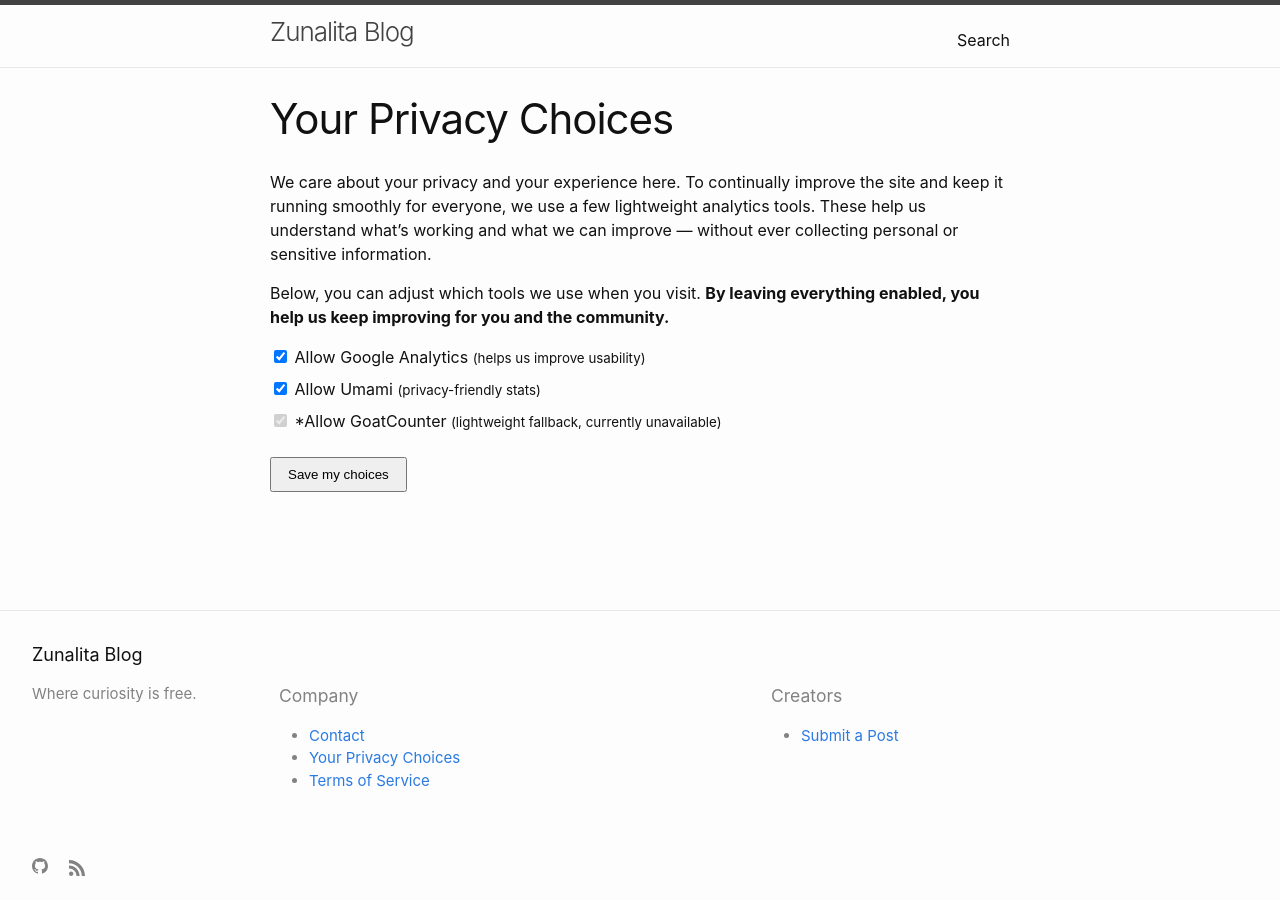
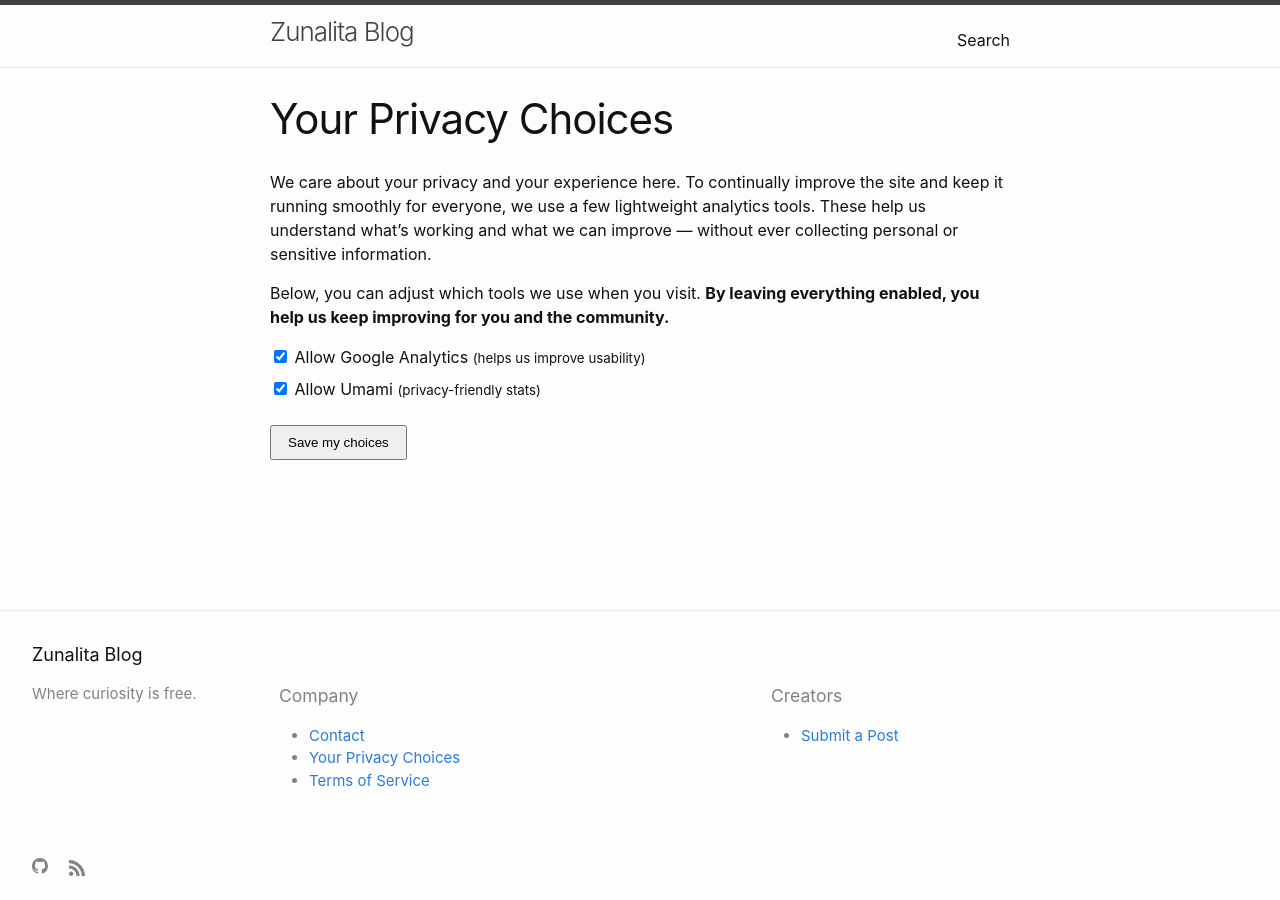
Before and after one commit to zunalita/zunalita.github.io, a Jekyll site: the page built from _pages/privacy/index.html, in a window 1280 px wide. Built offline with Jekyll 4.4.1, drawn with Linux system fonts in a browser that asks for light colours; some of the changed lines change nothing that is shown.

Commit message:
Completely disabled goatcounter

```diff
--- a/_pages/privacy/index.html
+++ b/_pages/privacy/index.html
@@ -44,12 +44,6 @@ Below, you can adjust which tools we use when you visit. <strong>By leaving ever
     <input type="checkbox" name="umami" />
     Allow Umami <small>(privacy-friendly stats)</small>
   </label>
-
-  <label>
-    <input type="checkbox" name="goat" disabled />
-    *Allow GoatCounter <small>(lightweight fallback, currently unavailable)</small>
-  </label>
-
   <button type="submit">Save my choices</button>
 </form>
 
@@ -70,7 +64,6 @@ Below, you can adjust which tools we use when you visit. <strong>By leaving ever
       // defaults: keep all enabled
       form.gtag.checked = true;
       form.umami.checked = true;
-      form.goat.checked = true;
     }
   }
 
@@ -82,7 +75,6 @@ Below, you can adjust which tools we use when you visit. <strong>By leaving ever
     const prefs = {
       gtag: form.gtag.checked,
       umami: form.umami.checked,
-      goat: form.goat.checked
     };
 
     localStorage.setItem('analyticsPreferences', JSON.stringify(prefs));
--- a/assets/js/analytics.js
+++ b/assets/js/analytics.js
@@ -5,7 +5,7 @@
 
   console.log('[Analytics] Checking… (useAll:', useAll, ')');
 
-  // Define priority order
+  // Define priority order with only gtag and umami
   const priority = ['gtag', 'umami'];
   const allowed = priority.filter(shouldRun);
 
@@ -29,8 +29,7 @@
 
     const loader = {
       gtag: loadGtag,
-      umami: loadUmami,
-      goat: loadGoatCounter
+      umami: loadUmami
     }[service];
 
     loader(
@@ -90,28 +89,4 @@
 
     umamiScript.onerror = fail;
   }
-
-  // GoatCounter loader — simplified (removes pixel check)
-  function loadGoatCounter(success, fail) {
-    console.log('[Analytics] GoatCounter loading disabled for stability reasons.');
-    // Goatcounter is not being loaded to avoid issues
-    // but we still call success to avoid breaking the flow
-    // we look for contributors to make goatcounter load detectable
-    success();
-
-    console.log('[Analytics] Enabling GoatCounter…');
-
-    const goatScript = document.createElement('script');
-    goatScript.async = true;
-    goatScript.src = 'https://zunalita.github.io/assets/js/analytics.js';
-    goatScript.setAttribute('data-goatcounter', 'https://zunalita.goatcounter.com/count');
-    document.head.appendChild(goatScript);
-
-    goatScript.onload = () => {
-      console.log('[Analytics] GoatCounter script loaded.');
-      success();
-    };
-
-    goatScript.onerror = fail;
-  }
 })();
```
